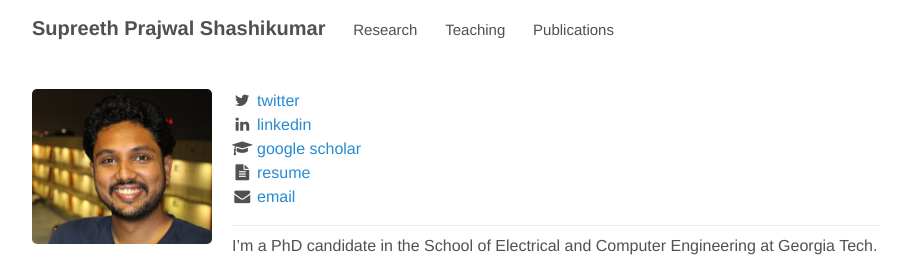
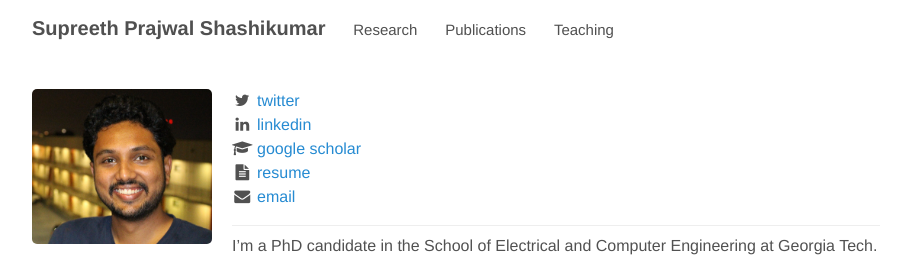
Before and after one commit to supreethprajwal/supreethprajwal.github.io, a Jekyll site: the page built from index.md, in a window 1280 px wide. Shown: the top 257 px of the page, without its empty margins (184-1095 px from the left). Built offline with Jekyll 4.4.1, drawn with Linux system fonts in a browser that asks for light colours; nearby versions of some CDN libraries; part of the change alters nothing that is shown.

```diff
--- a/_config.yml
+++ b/_config.yml
@@ -16,8 +16,8 @@ permalink: "/:title/"
 
 pages_list:
     Research: '/research'
+    Publications: '/publications'
     Teaching: '/teaching'
-    Publications: '/publications'
 
 markdown: kramdown
 
```
